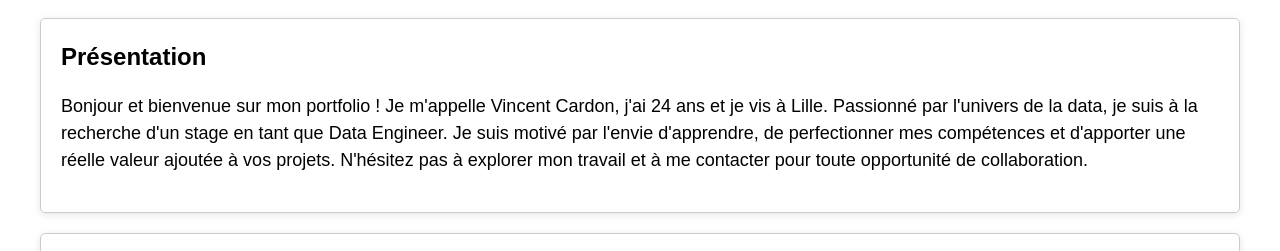
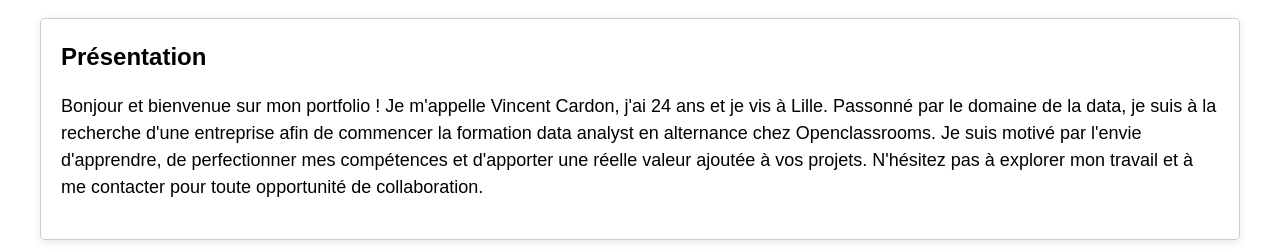
Before and after one commit to CVincent27/Portfolio, a website: page index.html in a window 1280 px wide. Shown: the part 153-404 px from the top of the page. Drawn offline with Linux system fonts and the light colour scheme.

Commit message:
update présentation

```diff
--- a/index.html
+++ b/index.html
@@ -22,7 +22,7 @@
         <section id="presentation">
             <h2>Présentation</h2>
             <p>Bonjour et bienvenue sur mon portfolio ! Je m'appelle Vincent Cardon, j'ai 24 ans et je vis à Lille.
-                Passionné par l'univers de la data, je suis à la recherche d'un stage en tant que Data Engineer.
+                Passonné par le domaine de la data, je suis à la recherche d'une entreprise afin de commencer la formation data analyst en alternance chez Openclassrooms.
                 Je suis motivé par l'envie d'apprendre, de perfectionner mes compétences et d'apporter une réelle valeur ajoutée à vos projets.
                 N'hésitez pas à explorer mon travail et à me contacter pour toute opportunité de collaboration.
             </p>
```
